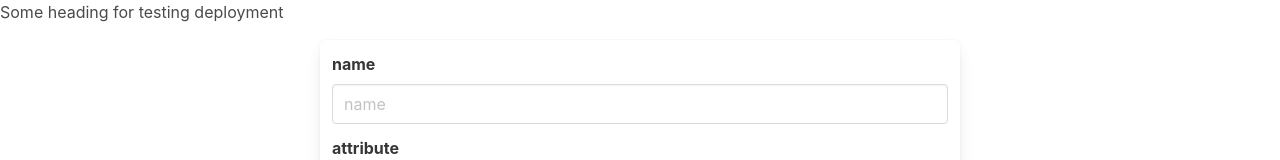
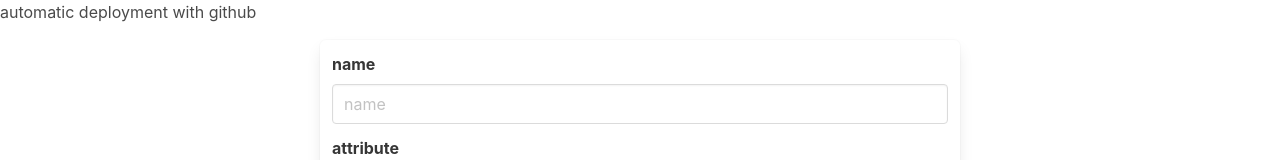
Before and after one commit to j0sephh123/reactdemo, a React (Create React App) app: page / in a window 1280 px wide. Shown: the top 160 px of the page. Built offline with nearby package versions, Linux system fonts and the light colour scheme.

Commit message:
Update App.jsx
a

```diff
--- a/src/App.jsx
+++ b/src/App.jsx
@@ -9,7 +9,7 @@ class App extends Component {
   render() {
     return (
       <Provider store={store}>
-        <h1>Some heading for testing deployment</h1>
+        <h1>automatic deployment with github</h1>
         <AddHero />
         <Heroes />
       </Provider>
```
